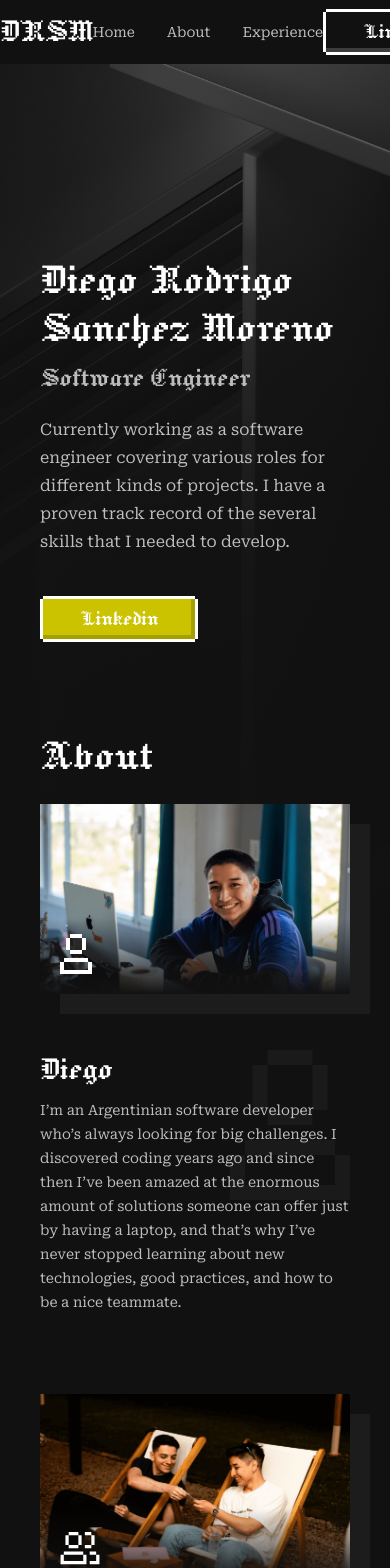
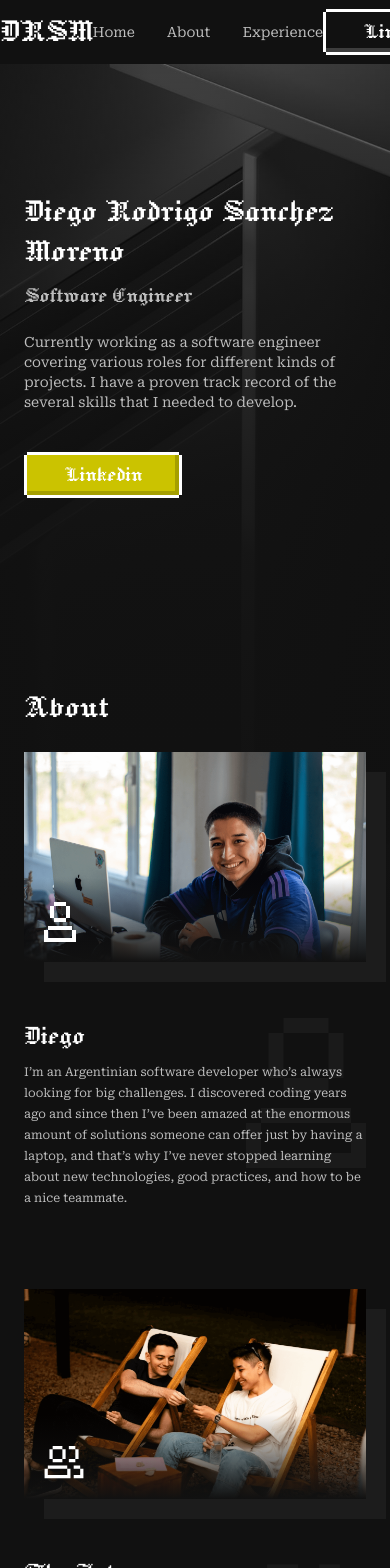
Before and after one commit to DiegoRSM03/drsm, a Next.js app: page / in a window 390 px wide. Shown: the top 1568 px of the page. Built offline with nearby package versions, Linux system fonts and the light colour scheme.

Commit message:
fix: responsive font size

```diff
--- a/sections/common/Footer.tsx
+++ b/sections/common/Footer.tsx
@@ -1,5 +1,6 @@
 // Libs
 import { ReactNode } from "react"
+import Link from "next/link"
 // Components
 import { Button, NavItem } from "@/components"
 // Utils
@@ -10,7 +11,6 @@ import {
 } from "@/utils"
 // Icons
 import { AndroidIcon, BriefcaseIcon, HomeIcon } from "@/public/icons"
-import Link from "next/link"
 
 interface FooterNavItem extends NavItem {
   icon: ReactNode
@@ -43,10 +43,10 @@ export const Footer = () => {
   return (
     <div className={`${WRAPPER_STYLES} bg-black3 py-16 xl:py-28`}>
       <div className={`${WRAPPER_CHILD_STYLES} flex flex-col items-center`}>
-        <p className="text-6xl text-center text-white font-jacquard">
+        <p className="text-3xl text-center text-white md:text-5xl xl:text-6xl font-jacquard">
           {FOOTER_SECTION_TITLE}
         </p>
-        <div className="mt-8 text-sm text-center text-gray xl:text-base">
+        <div className="mt-8 text-xs text-center md:text-sm text-gray xl:text-base">
           {renderDescription("footer", FOOTER_SECTION_TEXT)}
         </div>
         <ul className="flex flex-col justify-center gap-5 mt-10 w-min">
@@ -54,7 +54,7 @@ export const Footer = () => {
             <li key={navItem.href} className="w-min">
               <Link
                 href={navItem.href}
-                className="flex gap-3 text-sm xl:text-base"
+                className="flex gap-3 text-xs md:text-sm xl:text-base"
               >
                 {navItem.icon}
                 {navItem.title}
--- a/sections/home/About.tsx
+++ b/sections/home/About.tsx
@@ -12,7 +12,10 @@ const SECTION_TITLE = "About"
 
 export const About = () => {
   return (
-    <div className={`${WRAPPER_STYLES} relative z-20 -mt-64 pt-20`} id="about">
+    <div
+      className={`${WRAPPER_STYLES} relative z-20 -mt-[300px] md:-mt-64 pt-20`}
+      id="about"
+    >
       <div className={`${WRAPPER_CHILD_STYLES} flex flex-col gap-20 xl:gap-40`}>
         {Object.entries(ABOUT_INNER_SECTIONS).map(
           ([innerSectionKey, innerSection], index) => (
@@ -22,7 +25,7 @@ export const About = () => {
             >
               {/* IMAGE SLIDER */}
               {index === 0 && (
-                <h2 className="w-full -mb-8 text-5xl font-jacquard xl:hidden">
+                <h2 className="w-full -mb-8 text-4xl md:text-5xl font-jacquard xl:hidden">
                   {SECTION_TITLE}
                 </h2>
               )}
@@ -49,13 +52,13 @@ export const About = () => {
                     {SECTION_TITLE}
                   </h2>
                 )}
-                <h3 className="relative mb-2 text-4xl xl:mb-6 xl:text-5xl font-jacquard">
+                <h3 className="relative mb-2 text-3xl md:text-4xl xl:mb-6 xl:text-5xl font-jacquard">
                   {innerSection.title}
                   <div className="absolute top-0 right-0 xl:-top-6">
                     {innerSection.backgroundIcon}
                   </div>
                 </h3>
-                <div className="text-sm leading-6 text-gray xl:text-base xl:leading-7">
+                <div className="text-xs leading-[21px] md:leading-6 md:text-sm text-gray xl:text-base xl:leading-7">
                   {renderDescription(innerSectionKey, innerSection.description)}
                 </div>
               </div>
--- a/sections/home/LandingHeader.tsx
+++ b/sections/home/LandingHeader.tsx
@@ -23,7 +23,7 @@ export const LandingHeader = () => {
       <Image
         src={HomeWallpaper}
         alt={LANDING_HEADER_WALLPAPER_ALT}
-        className="object-cover h-svh 2xl:h-[800px]"
+        className="object-cover h-svh md:h-[900px] 2xl:h-[800px]"
         quality={85}
       />
       <div className="absolute top-0 left-0 w-full h-full bg-gradient-to-b from-black/60 via-black/90 to-black" />
@@ -31,15 +31,15 @@ export const LandingHeader = () => {
       {/* CONTENT */}
       <div className={`${WRAPPER_STYLES} h-full absolute top-0 left-0`}>
         <div
-          className={`${WRAPPER_CHILD_STYLES} h-full flex flex-col justify-start pt-48 2xl:pt-40`}
+          className={`${WRAPPER_CHILD_STYLES} h-full flex flex-col justify-start pt-32 md:pt-48 2xl:pt-40`}
         >
-          <h1 className="m-0 text-5xl text-white xl:text-6xl font-jacquard">
+          <h1 className="m-0 text-4xl text-white md:text-5xl xl:text-6xl font-jacquard">
             {LANDING_HEADER_TITLE}
           </h1>
-          <h2 className="mt-2 text-3xl xl:text-4xl text-gray font-jacquard">
+          <h2 className="mt-2 text-2xl md:text-3xl xl:text-4xl text-gray font-jacquard">
             {LANDING_HEADER_SUBTITLE}
           </h2>
-          <p className="w-full mt-5 mb-10 leading-7 xl:max-w-screen-wrapper text-gray md:text-base">
+          <p className="w-full mt-5 mb-10 text-sm leading:6 md:leading-7 xl:max-w-screen-wrapper text-gray md:text-base">
             {LANDING_HEADER_TEXT}
           </p>
           <Button href={LANDING_HEADER_BUTTON_HREF} target="_blank">
--- a/sections/home/WorkExperience.tsx
+++ b/sections/home/WorkExperience.tsx
@@ -23,7 +23,7 @@ export const WorkExperience = () => {
     >
       <div className={`${WRAPPER_CHILD_STYLES} flex flex-col`}>
         <div className="flex justify-between w-full">
-          <h2 className="text-5xl xl:text-6xl font-jacquard">
+          <h2 className="text-4xl md:text-5xl xl:text-6xl font-jacquard">
             {WORK_EXPERIENCE_TITLE}
           </h2>
           <Button
@@ -38,22 +38,26 @@ export const WorkExperience = () => {
         <div className="flex flex-col gap-10 mt-16 mb-16 xl:mb-20 xl:mt-20 xl:gap-20">
           {Object.entries(WORK_EXPERIENCES).map(
             ([workExperienceKey, workExperience]) => (
-              <div key={workExperienceKey} className="flex gap-6 xl:gap-14">
+              <div
+                key={workExperienceKey}
+                className="flex flex-col gap-6 md:flex-row xl:gap-14"
+              >
                 <Image
                   alt={`Work experience in ${workExperienceKey}`}
                   src={workExperience.companyImage}
                   className="h-[120px] xl:h-[200px]"
+                  width={120}
                   quality={85}
                 />
 
                 <div className="flex flex-col">
-                  <h3 className="text-3xl text-white xl:text-4xl font-jacquard">
+                  <h3 className="text-2xl text-white md:text-3xl xl:text-4xl font-jacquard">
                     {workExperience.position}
                   </h3>
-                  <h4 className="mb-5 text-2xl xl:text-3xl text-gray font-jacquard">
+                  <h4 className="mb-5 text-xl md:text-2xl xl:text-3xl text-gray font-jacquard">
                     {workExperience.duration}
                   </h4>
-                  <div className="text-sm leading-6 xl:leading-7 text-gray xl:text-base">
+                  <div className="text-xs leading-[21px] md:leading-6 md:text-sm xl:leading-7 text-gray xl:text-base">
                     {renderDescription(
                       workExperienceKey,
                       workExperience.description
--- a/utils/styles.ts
+++ b/utils/styles.ts
@@ -1,5 +1,5 @@
 const WRAPPER_STYLES = "w-full flex items-center justify-center"
 const WRAPPER_CHILD_STYLES =
-  "w-full max-w-screen-wrapper xl:max-w-screen-xl mx-10 xl:mx-40"
+  "w-full max-w-screen-wrapper xl:max-w-screen-xl mx-6 md:mx-10 xl:mx-40"
 
 export { WRAPPER_STYLES, WRAPPER_CHILD_STYLES }
```
